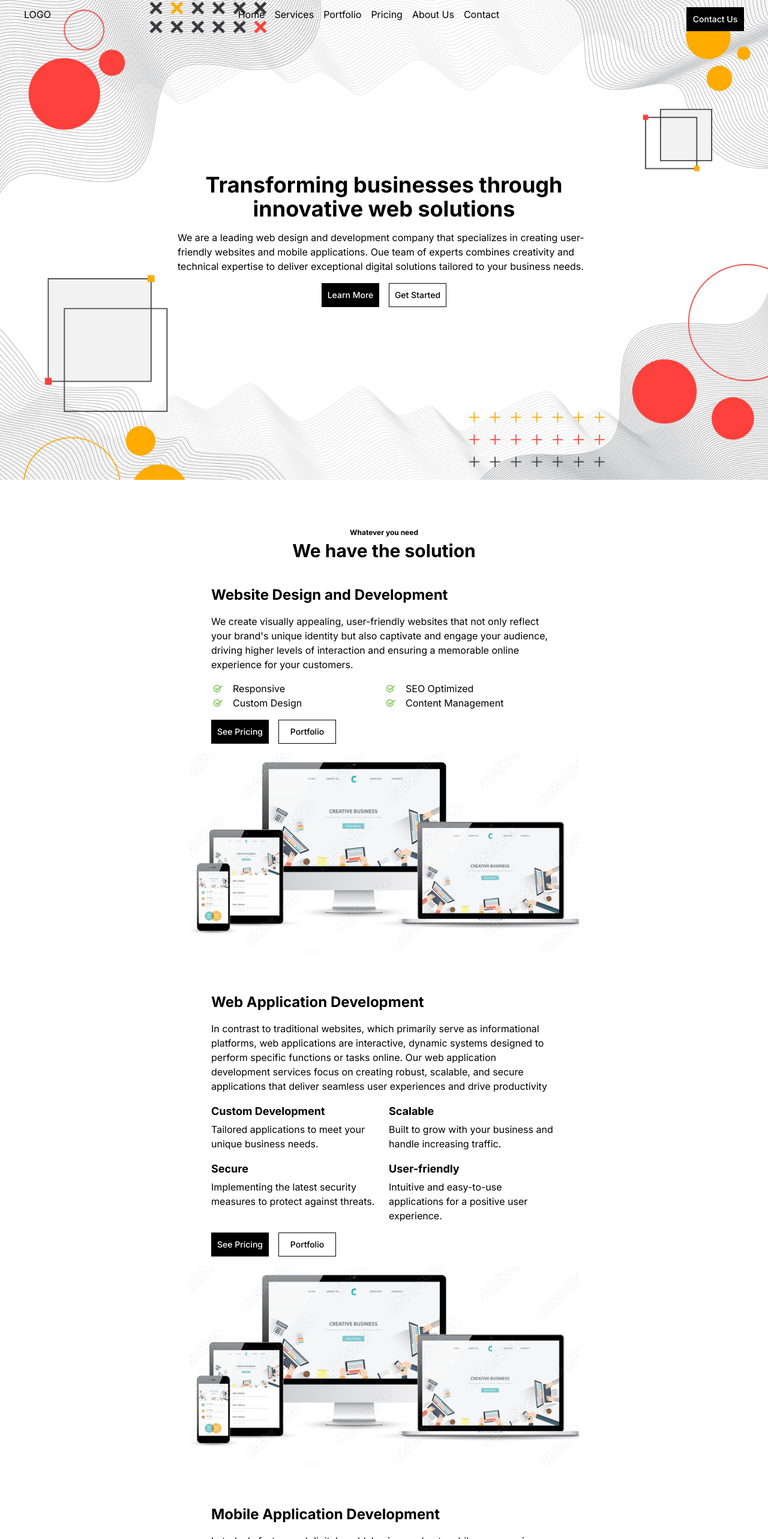
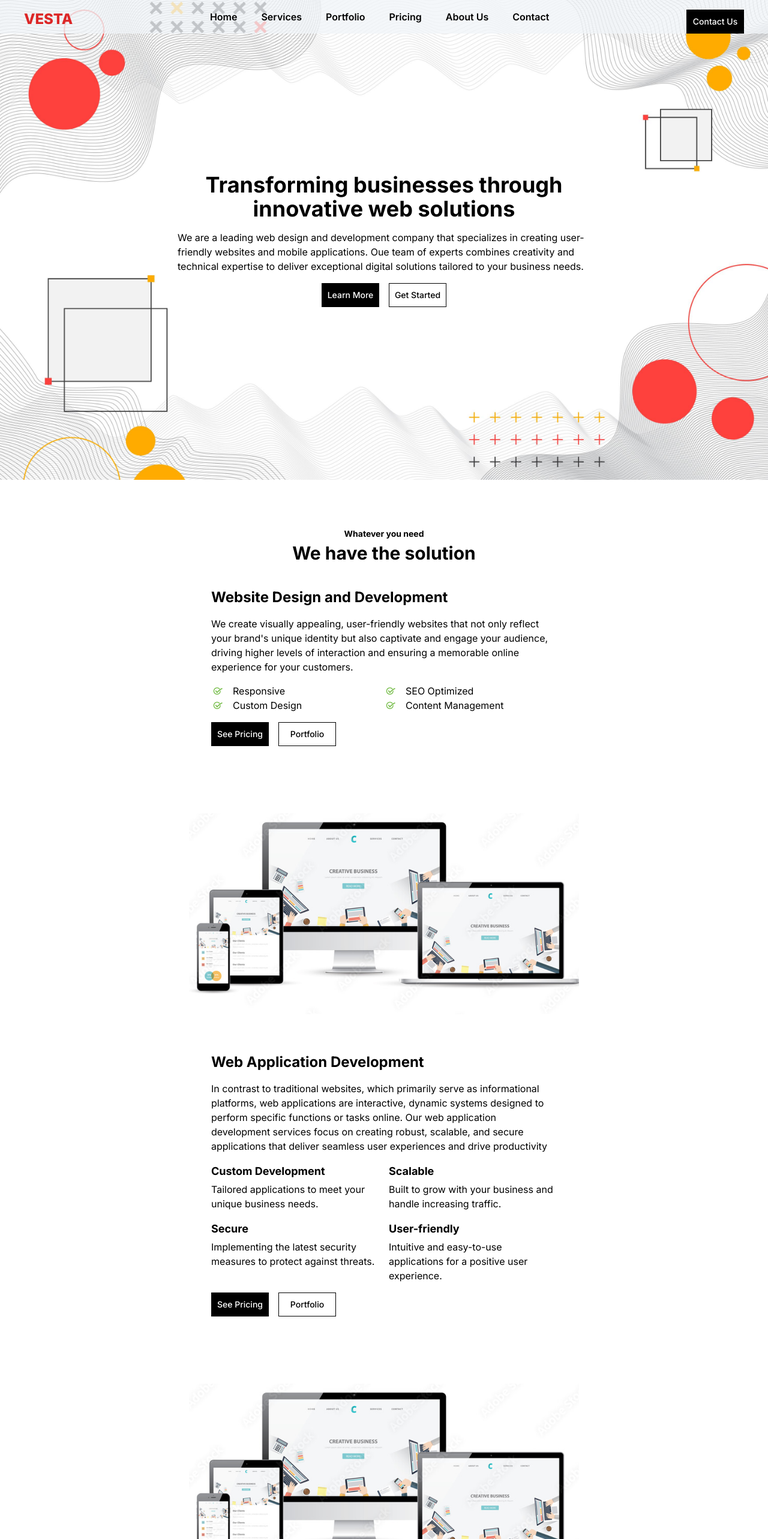
Before and after one commit to allanXQ/arcvesta_v2, a Next.js app: page / in a window 1280 px wide. Shown: the top 2566 px of the page at 60% size. Built offline with nearby package versions, Linux system fonts and the light colour scheme.

Commit message:
update spacing

```diff
--- a/src/app/page.tsx
+++ b/src/app/page.tsx
@@ -96,9 +96,9 @@ export default function Home() {
   return (
     <main className="flex flex-col items-center justify-between min-w-full gap-20">
       <div id="header-container" className="min-w-full">
-        <nav className="fixed flex justify-between min-w-full px-10 py-3">
-          <p>LOGO</p>
-          <ul className="flex gap-4">
+        <nav className="fixed flex item-center justify-between min-w-full px-10 pt-4 bg-slate-100 bg-opacity-75">
+          <span className="text-red-600 font-extrabold text-2xl">VESTA</span>
+          <ul className="flex gap-10 font-semibold">
             <li>Home</li>
             <li>Services</li>
             <li>Portfolio</li>
@@ -133,22 +133,23 @@ export default function Home() {
       </div>
       <div id="services" className="flex flex-col items-center px-10 gap-10">
         <div id="services-header" className="flex flex-col items-center gap-1">
-          <p className="text-xs font-bold">Whatever you need</p>
+          <p className="text-sm font-bold">Whatever you need</p>
           <h2 className="text-3xl font-bold text-center">
             We have the solution
           </h2>
         </div>
         <div id="services-container" className="flex flex-col gap-16">
-          <div className="flex gap-4 justify-center items-center flex-wrap">
+          <div className="flex gap-28 justify-center items-center flex-wrap">
             <div id="service-text" className="flex flex-col gap-4 max-w-xl">
               <h2 className="font-bold text-2xl">
                 Website Design and Development
               </h2>
               <p>
                 We create visually appealing, user-friendly websites that not
-                only reflect your brand's unique identity but also captivate and
-                engage your audience, driving higher levels of interaction and
-                ensuring a memorable online experience for your customers.
+                only reflect your brand&apos;s unique identity but also
+                captivate and engage your audience, driving higher levels of
+                interaction and ensuring a memorable online experience for your
+                customers.
               </p>
               <div className="grid w-full grid-cols-2">
                 {websitefeatures.map((feature) => (
@@ -175,7 +176,7 @@ export default function Home() {
               alt="web design"
             />
           </div>
-          <div className="flex flex-row-reverse gap-4 justify-center items-center flex-wrap">
+          <div className="flex flex-row-reverse gap-28 justify-center items-center flex-wrap">
             <div id="service-text" className="flex flex-col gap-4 max-w-xl">
               <h2 className="font-bold text-2xl">
                 Web Application Development
@@ -208,7 +209,7 @@ export default function Home() {
               alt="web design"
             />
           </div>
-          <div className="flex flex-col-reverse xl:flex-row gap-4 justify-center items-center flex-wrap">
+          <div className="flex flex-col-reverse xl:flex-row gap-28 justify-center items-center flex-wrap">
             <div
               id="service-text"
               className="flex flex-col gap-4 items-start max-w-full xl:max-w-xl"
@@ -217,7 +218,7 @@ export default function Home() {
                 Mobile Application Development
               </h2>
               <p className="">
-                In today's fast-paced digital world, having a robust mobile
+                In today&apos;s fast-paced digital world, having a robust mobile
                 presence is crucial for any business. Our mobile app development
                 services are designed to create high-performance, feature-rich
                 applications for iOS, Android, and cross-platform environments.
```
